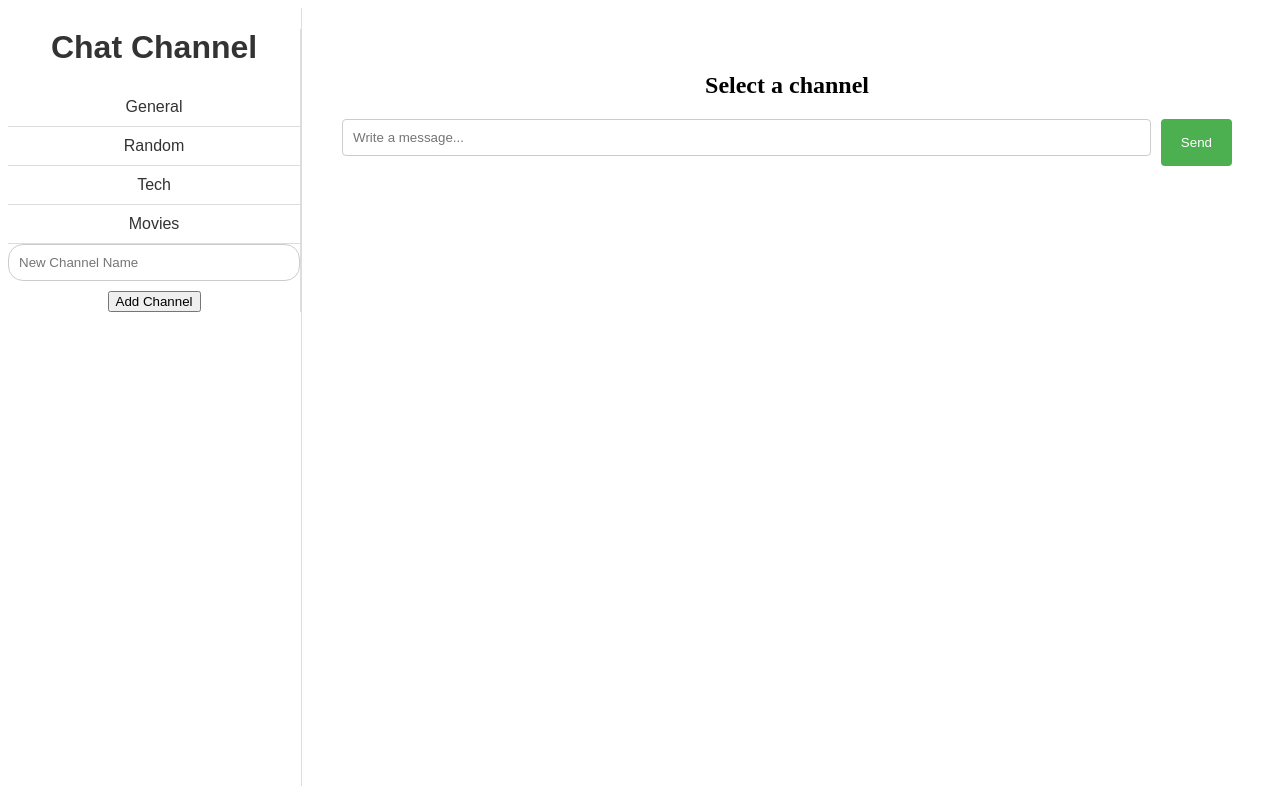
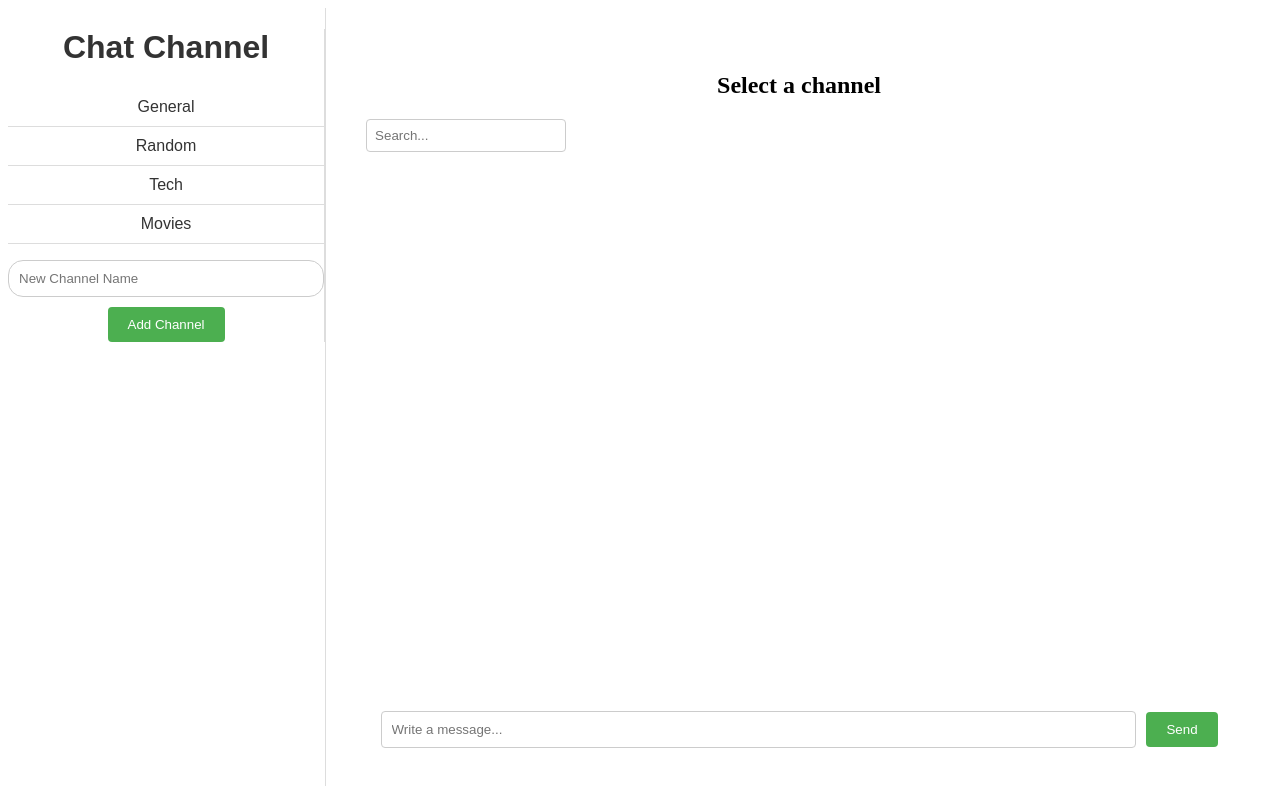
Before and after one commit to damonJiangCode/ChatServer, a React (Create React App) app in the folder my-react-app/: page /chat in a window 1280 px wide. Shown: the top 786 px of the page. Built offline with nearby package versions, Linux system fonts and the light colour scheme.

Commit message:
frontend_pro

```diff
--- a/my-react-app/src/chat/ChatChannel.css
+++ b/my-react-app/src/chat/ChatChannel.css
@@ -13,8 +13,6 @@
 .channels-list {
   list-style: none;
   padding: 0;
-    margin: 0;
-    overflow-y: auto;
 }
 
 .channels-list li {
@@ -26,3 +24,11 @@
 .channels-list li:hover {
   background: #f7f7f7;
 }
+
+.add-channel button{
+  padding: 10px 20px;
+  background-color: #4CAF50;
+  color: white;
+  border: none;
+  border-radius: 4px;
+}
--- a/my-react-app/src/chat/ChatComments.css
+++ b/my-react-app/src/chat/ChatComments.css
@@ -1,4 +1,11 @@
 /* ChatPage.css */
+
+.chat-comments-container {
+  display: flex;
+  flex-direction: column;
+  height: calc(100vh - 50px);
+
+}
 .selected-channel {
   font-size: 1.5em;
   margin-bottom: 20px;
@@ -23,9 +30,10 @@
   text-align: left;
 }
 
-  .new-comment {
-    display: flex;
-    margin-top: 20px;
+.comments-list {
+  overflow-y: auto;
+  flex-grow: 1;
+  padding-bottom: 80px;
 }
 
 .new-comment-input {
@@ -34,6 +42,7 @@
   margin-right: 10px;
   border: 1px solid #ccc;
   border-radius: 4px;
+  width: calc(100% - 110px);
 }
 
 .submit-comment {
@@ -44,3 +53,11 @@
   border-radius: 4px;
   cursor: pointer;
 }
+
+
+.search-input {
+  padding: 8px;
+  border: 1px solid #ccc;
+  border-radius: 4px;
+  width: 200px; /* or any other width you prefer */
+}
--- a/my-react-app/src/chat/ChatComments.js
+++ b/my-react-app/src/chat/ChatComments.js
@@ -1,6 +1,5 @@
 // ChatComments.js
 import "./ChatComments.css";
-// ChatComments.js
 
 import React, { useState, useEffect } from 'react';
 
@@ -27,7 +26,13 @@ const ChatComments = ({ selectedChannel }) => {
 
   return (
     <div className="chat-comments-container">
-      <h3 className="selected-channel">{selectedChannel ? `comments in ${selectedChannel}` : 'Select a channel'}</h3>
+      <h3 className="selected-channel">{selectedChannel ? `Comments In ${selectedChannel}` : 'Select a channel'}</h3>
+      <input
+        type="text"
+        className="search-input"
+        placeholder="Search..."
+        // onChange={...} //
+      />
       <div className="comments-list">
         {comments.map((comment, index) => (
           <div key={index} className="comment">
--- a/my-react-app/src/chat/ChatPage.css
+++ b/my-react-app/src/chat/ChatPage.css
@@ -8,6 +8,4 @@
 .chat-comments-container {
     flex: 5;
     padding: 20px;
-    /* border-radius: 15px; */
-    /* box-shadow: 0 0 10px rgba(0, 0, 0, 0.1); */
 }
```
Lines whose indentation alone changed are shown as unchanged.
